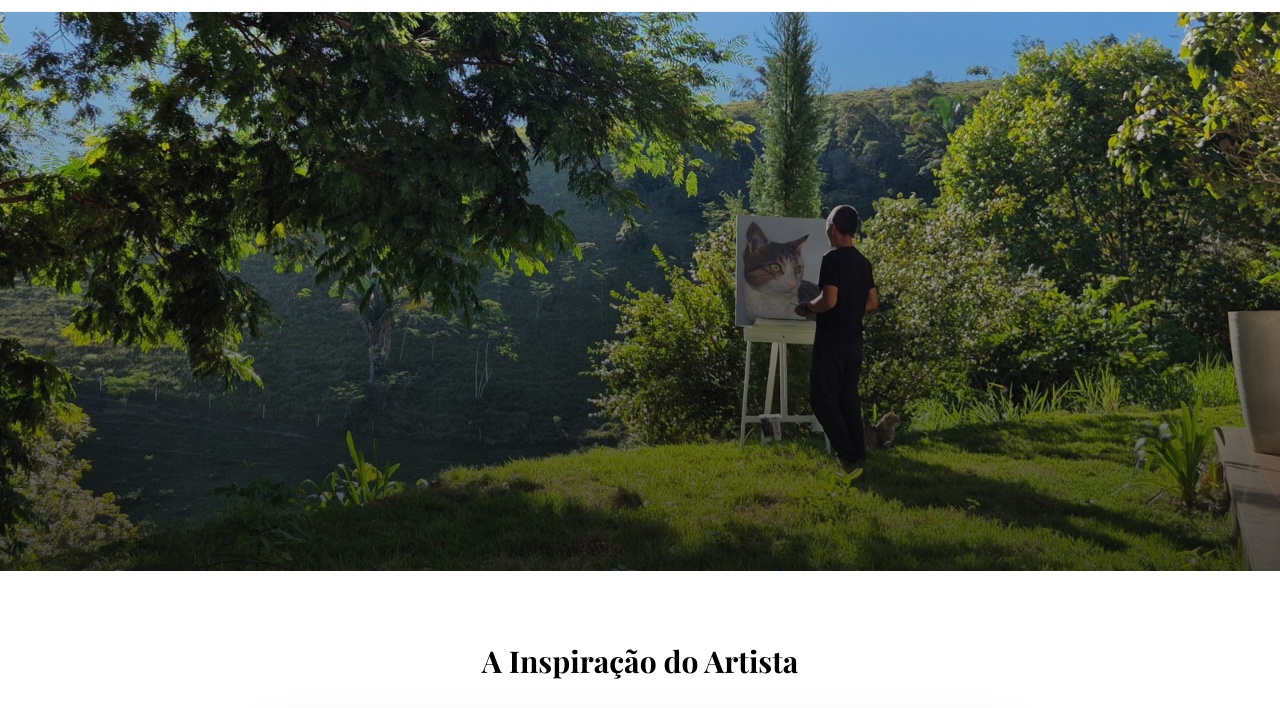
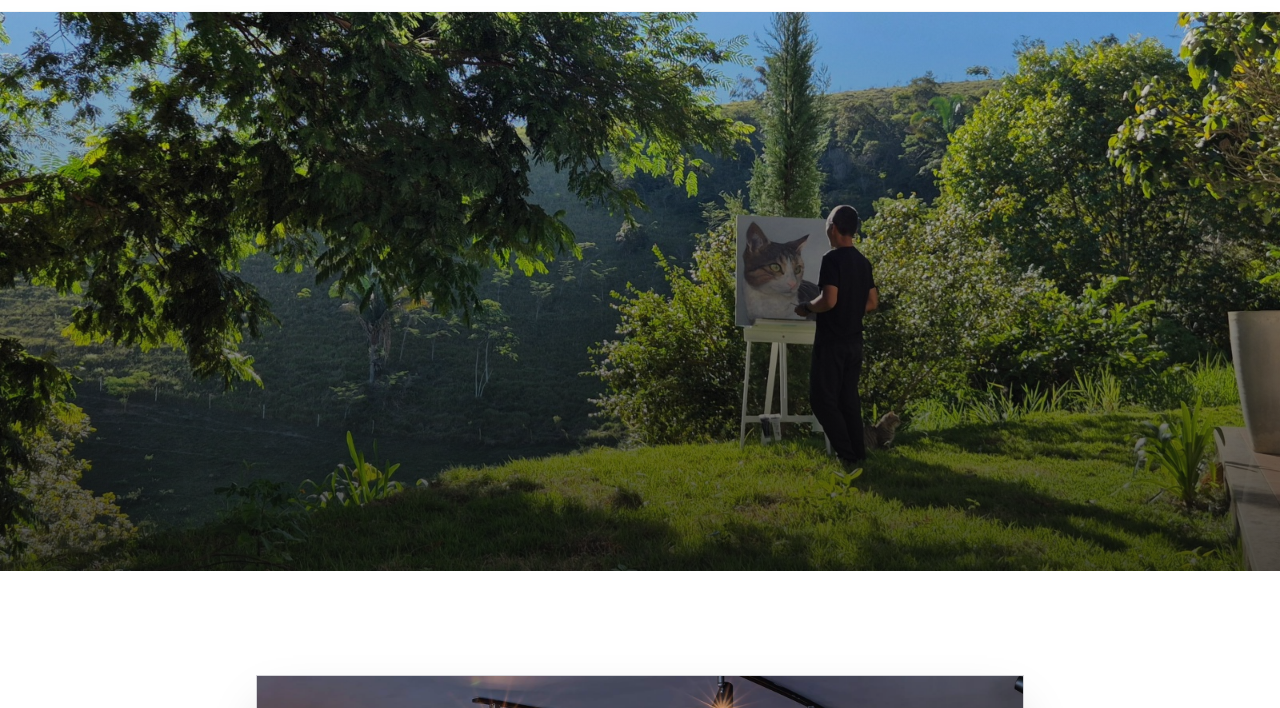
Before and after one commit to lbseven7/leob, a website: page index.html in a window 1280 px wide. Shown: the part 69-777 px from the top of the page. Drawn offline with nearby package versions, Linux system fonts and the light colour scheme.

Commit message:
docs(index.html): remove artist inspiration heading text

```diff
--- a/index.html
+++ b/index.html
@@ -84,7 +84,7 @@
         <br>
 
         <section class="py-12 px-6 max-w-5xl mx-auto text-center">
-            <h2 id="inspiration-title" class="serif text-3xl font-bold mb-8">A Inspiração do Artista</h2>
+            <h2 id="inspiration-title" class="serif text-3xl font-bold mb-8"></h2>
 
             <div class="relative aspect-video max-w-3xl mx-auto bg-zinc-800 shadow-2xl group cursor-pointer overflow-hidden border border-zinc-300"
                 onclick="toggleVideoModal(true)">
```
